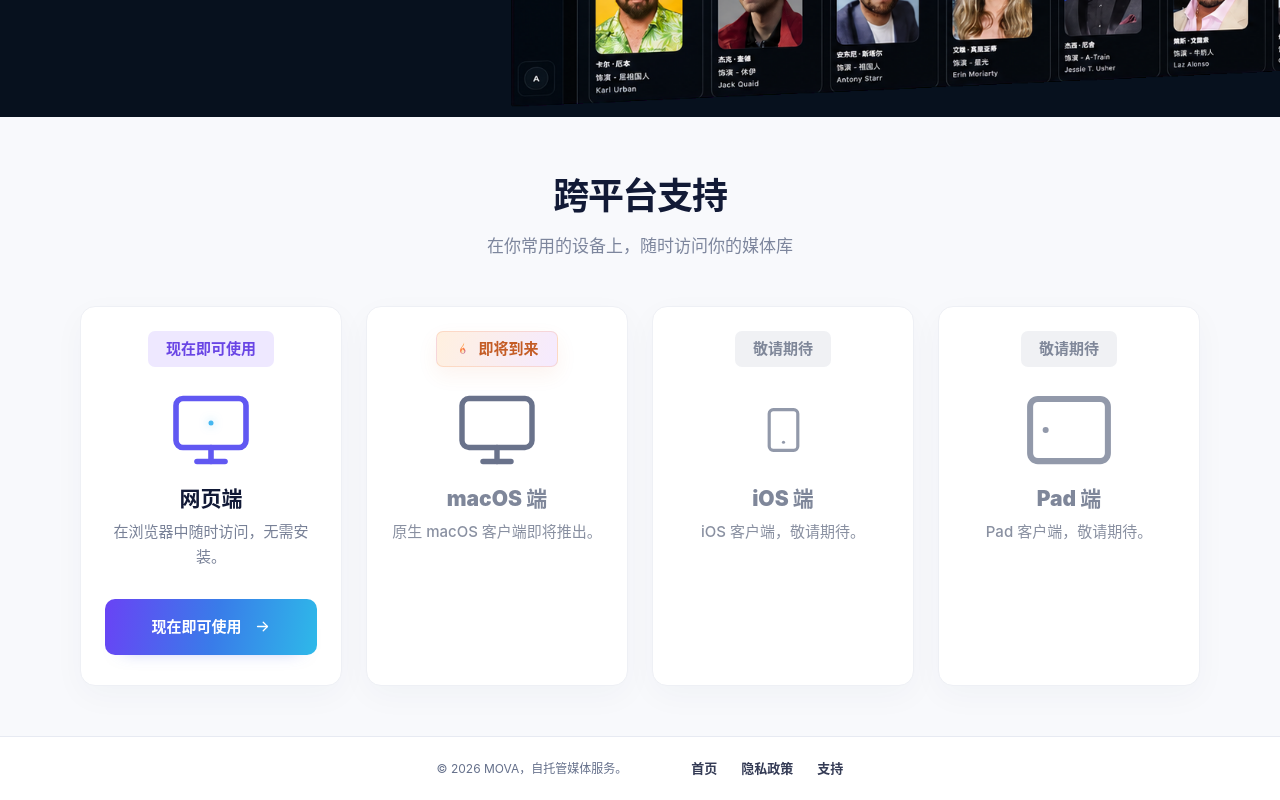
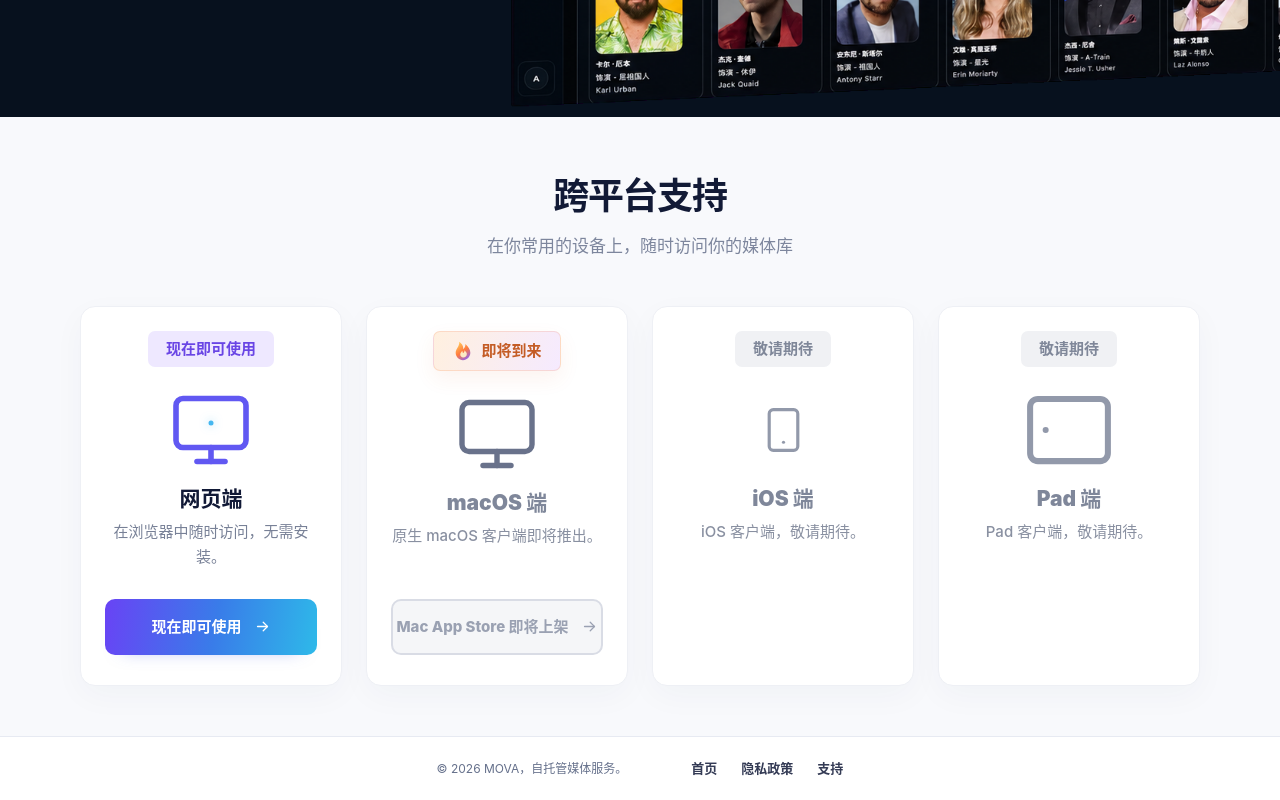
Before and after one commit to RichesChiu/mova, a React (Vite) app: page / in a window 1280 px wide. Shown: the part 1769-2569 px from the top of the page. Built offline with nearby package versions, Linux system fonts and the light colour scheme.

Commit message:
faat(home): improve macos coming soon state

```diff
--- a/src/components/home/DeviceSection.css
+++ b/src/components/home/DeviceSection.css
@@ -64,8 +64,8 @@
   }
 
   .macos-coming-note img {
-    width: 15px;
-    height: 15px;
+    width: 20px;
+    height: 20px;
   }
 
   .macos-store-status {
@@ -163,6 +163,7 @@
   }
 
   .device-status.is-coming-soon {
+    min-height: 40px;
     border: 1px solid rgba(241, 118, 55, 0.18);
     color: #c45c25;
     background: linear-gradient(110deg, #fff0df, #f5eaff);
@@ -170,8 +171,8 @@
   }
 
   .device-status.is-coming-soon img {
-    width: 16px;
-    height: 16px;
+    width: 22px;
+    height: 22px;
   }
 
   .device-icon {
@@ -252,8 +253,10 @@
     border-radius: 10px;
     font-size: 15px;
     font-weight: 850;
+    font-family: inherit;
     line-height: 1;
     text-decoration: none;
+    cursor: pointer;
   }
 
   .device-action .mova-icon {
@@ -272,6 +275,16 @@
     border-color: #a96cf3;
     color: #7045de;
     background: #ffffff;
+  }
+
+  .device-action.is-disabled,
+  .device-action:disabled {
+    border-color: #d9dce5;
+    color: #9aa1b2;
+    background: #f5f6f8;
+    box-shadow: none;
+    cursor: not-allowed;
+    opacity: 1;
   }
 
   :lang(en) .device-card {
--- a/src/components/home/DeviceSection.tsx
+++ b/src/components/home/DeviceSection.tsx
@@ -58,7 +58,16 @@ export function DeviceSection() {
               </span>
               <h3>{t(device.title)}</h3>
               <p>{t(device.text)}</p>
-              {device.action ? (
+              {device.action?.disabled ? (
+                <button
+                  className={`device-action device-action--${device.action.variant} is-disabled`}
+                  type="button"
+                  disabled
+                >
+                  {t(device.action.label)}
+                  <MovaIcon name="arrow-right" />
+                </button>
+              ) : device.action?.href ? (
                 <a
                   className={`device-action device-action--${device.action.variant}`}
                   href={device.action.href}
--- a/src/data/homeContent.ts
+++ b/src/data/homeContent.ts
@@ -20,9 +20,10 @@ type Device = {
   available: boolean
   status: string
   action?: {
-    href: string
+    href?: string
     label: string
     variant: 'primary' | 'secondary'
+    disabled?: boolean
   }
 }
 
@@ -89,6 +90,11 @@ export const devices: Device[] = [
     text: '原生 macOS 客户端即将推出。',
     available: false,
     status: '即将到来',
+    action: {
+      label: 'Mac App Store 即将上架',
+      variant: 'secondary',
+      disabled: true,
+    },
   },
   {
     id: 'phone',
--- a/src/i18n.tsx
+++ b/src/i18n.tsx
@@ -64,6 +64,7 @@ const translations: Record<string, string> = {
   网页端: 'Web',
   '在浏览器中随时访问，无需安装。': 'Access it anytime in your browser, with nothing to install.',
   'macOS 端': 'macOS',
+  'Mac App Store 即将上架': 'Coming soon to the Mac App Store',
   'iOS 端': 'iOS',
   'iOS 客户端，敬请期待。': 'The iOS client is on the way. Stay tuned.',
   'Pad 端': 'Pad',
```
Also changed, not shown: public/assets/mova-icons/status/fire.svg.
